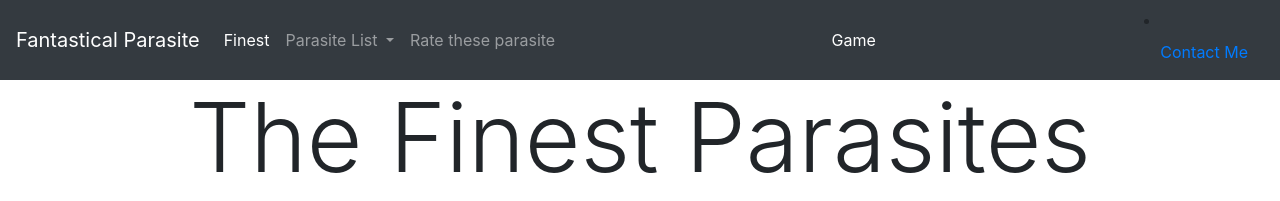
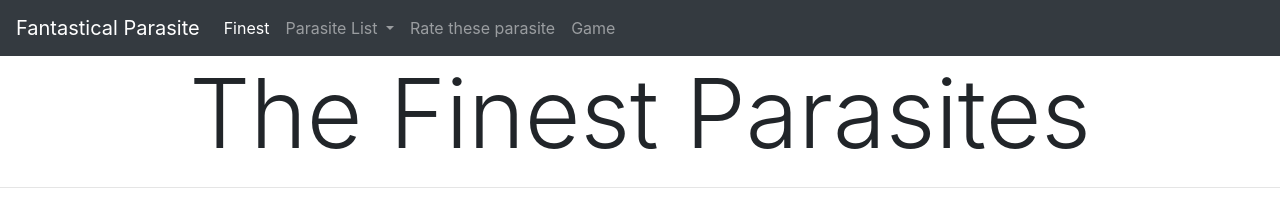
Before and after one commit to JOANNESUN/parasiteJS, a plain HTML site: page index.html in a window 1280 px wide. Shown: the top 201 px of the page. Drawn offline with nearby package versions, Linux system fonts and the light colour scheme.

Commit message:
fix the nav bar

```diff
--- a/game.css
+++ b/game.css
@@ -7,32 +7,17 @@
 #gameOption{
 
     text-align: center;
+    align-content: center;
 
 }
 
 #yourparasite{
 
     text-align: center;
+    align-content: center;
 }
 
-img{
+body{
 
-    width: 100;
-    height: 100;
+    background-color: lavenderblush;
 }
-
-#buttPicture{
-    width: 250;
-    height: 200;
-
-}
-
-#hairPicture{
-    width: 250;
-    height: 200;
-
-}
-
-.newbody{
-    background-color: darkgrey;
-}
--- a/index.html
+++ b/index.html
@@ -11,7 +11,7 @@
     <link rel="stylesheet" href="style.css">
   </head>
 
-  <body class="intro_body">
+  <body >
       <header>
         <nav class="navbar navbar-expand-lg navbar-dark bg-dark">
             <a class="navbar-brand" href="index.html">Fantastical Parasite</a>
@@ -33,25 +33,18 @@
                     <a class="dropdown-item" href="butt.html">Butt Dwelling Parasite</a>
                     <a class="dropdown-item" href="tongue.html"> Touge Eating Louse</a>
                     <a class="dropdown-item" href="hair.html"> Horsehair worm</a>
+
                     <li class="nav-item">
                       <a class="nav-link" href="rate.html">Rate these parasite</a>
                     </li>
+                        <li class="nav-item">
+                          <a class="nav-link" href="game.html"> Game </a>
+                        </li>
+                      </div>
                   </div>
-                  <div class="collapse navbar-collapse" id="navbarSupportedContent">
-                    <ul class="navbar-nav mr-auto">
-                      <li class="nav-item active">
-                        <a class="nav-link" href="game.html"> Game <span class="sr-only">(current)</span></a>
-                      </li>
-                    </div>
+
                 </li>
-                <li class="nav-item">
-                    <a class="nav-link" href="#">Contact Me</a>
-                  </li>
-              </ul>
-              <!-- <form class="form-inline my-2 my-lg-0">
-                <input class="form-control mr-sm-2" type="search" placeholder="Search" aria-label="Search">
-                <button class="btn btn-outline-success my-2 my-sm-0" type="submit">Search</button>
-              </form> -->
+
             </div>
           </nav>
       </header>
--- /dev/null
+++ b/rate.css
@@ -0,0 +1,4 @@
+body{
+
+    background-color: honeydew;
+}
```
Also changed, not shown: butt.html (+3 -1 lines), game.html (+6 -5 lines), hair.html (+1 -4 lines), rate.html (+5 -8 lines), tongue.html (+3 -9 lines).
